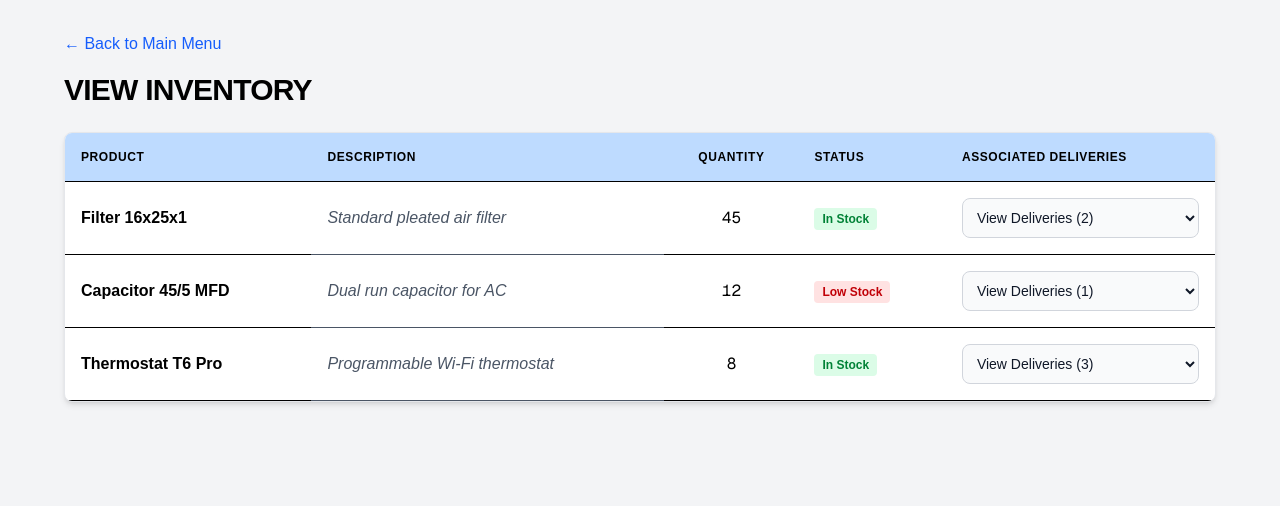
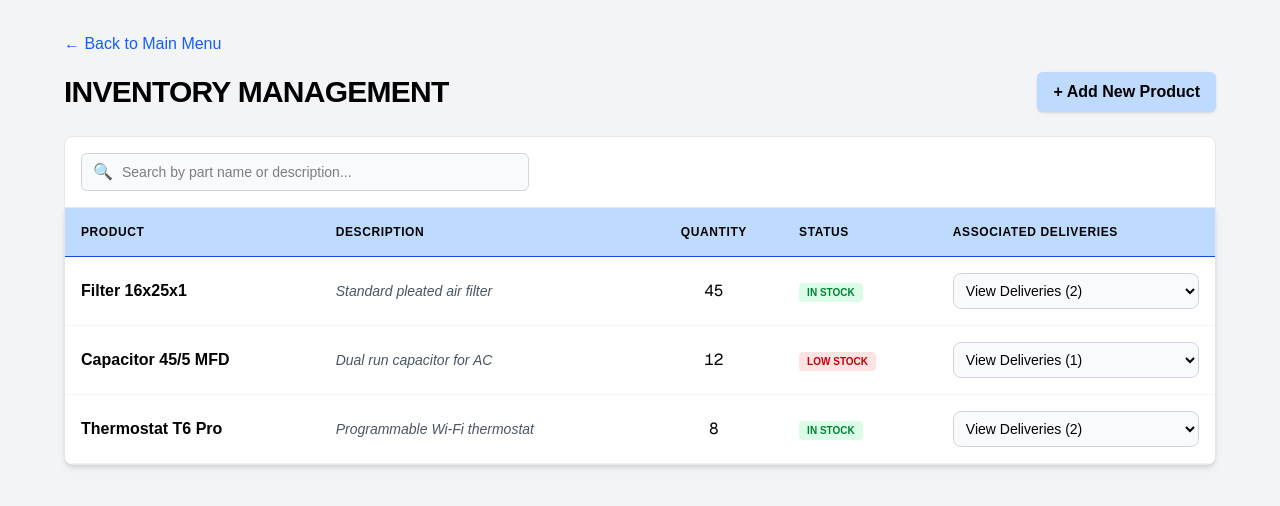
Before and after one commit to michael693215/CMSC447-SP26-TEAM8-HVAC-MEP-INVENTORY, a Next.js app: page /inventory in a window 1280 px wide. Shown: the top 506 px of the page. Built offline with nearby package versions, Linux system fonts and the light colour scheme.

Commit message:
added contact list

```diff
--- /dev/null
+++ b/app/contacts/page.tsx
@@ -0,0 +1,102 @@
+"use client"; // Required for the search functionality
+
+import React, { useState } from 'react';
+import Link from 'next/link';
+
+export default function ContactsPage() {
+  const [searchTerm, setSearchTerm] = useState("");
+
+  const allContacts = [
+    { id: 1, name: "John Miller", company: "Miller Residential HVAC", email: "john@millerhvac.com", phone: "(555) 123-4567", type: "Contractor" },
+    { id: 2, name: "Sarah Chen", company: "City Property Mgmt", email: "schen@citypm.org", phone: "(555) 987-6543", type: "Commercial" },
+    { id: 3, name: "Robert Davis", company: "Davis Parts & Supply", email: "orders@davisparts.com", phone: "(555) 444-5566", type: "Vendor" },
+  ];
+
+  // Filter logic: Checks if name or company includes the search text
+  const filteredContacts = allContacts.filter(contact =>
+    contact.name.toLowerCase().includes(searchTerm.toLowerCase()) ||
+    contact.company.toLowerCase().includes(searchTerm.toLowerCase())
+  );
+
+  return (
+    <div className="min-h-screen bg-gray-100 p-8">
+      <div className="max-w-6xl mx-auto">
+        <Link href="/" className="text-blue-600 hover:underline mb-4 inline-block font-medium">
+          ← Back to Dashboard
+        </Link>
+
+        <div className="flex justify-between items-center mb-6">
+          <h1 className="text-3xl font-bold text-black uppercase tracking-tight">Contact List</h1>
+          <button className="bg-blue-200 text-black px-4 py-2 rounded-md hover:bg-blue-800 transition font-bold">
+            Add New Contact
+          </button>
+        </div>
+
+        {/* --- SEARCH BAR SECTION --- */}
+        <div className="bg-white p-4 rounded-t-lg border-x border-t border-gray-200 flex gap-4 items-center">
+          <div className="relative flex-1">
+            <span className="absolute inset-y-0 left-0 flex items-center pl-3 pointer-events-none text-gray-400">
+              🔍
+            </span>
+            <input
+              type="text"
+              placeholder="Search by name or company..."
+              className="block w-full pl-10 pr-3 py-2 border border-gray-300 rounded-md leading-5 bg-gray-50 text-black placeholder-gray-500 focus:outline-none focus:ring-1 focus:ring-blue-900 focus:border-blue-900 sm:text-sm"
+              value={searchTerm}
+              onChange={(e) => setSearchTerm(e.target.value)}
+            />
+          </div>
+          <button className="px-4 py-2 bg-gray-200 text-gray-700 rounded-md hover:bg-gray-300 text-sm font-medium">
+            Filters
+          </button>
+        </div>
+
+        {/* Table Section */}
+        <div className="bg-white shadow-md rounded-b-lg overflow-hidden border border-gray-200">
+          <table className="w-full text-left border-collapse">
+            <thead className="bg-blue-200 text-black uppercase text-xs tracking-wider">
+              <tr>
+                <th className="p-4 border-b">Contact Name</th>
+                <th className="p-4 border-b">Company / Org</th>
+                <th className="p-4 border-b">Email Address</th>
+                <th className="p-4 border-b">Phone</th>
+                <th className="p-4 border-b">Type</th>
+                <th className="p-4 border-b text-center">Actions</th>
+              </tr>
+            </thead>
+            <tbody>
+              {filteredContacts.length > 0 ? (
+                filteredContacts.map((contact) => (
+                  <tr key={contact.id} className="hover:bg-blue-50 text-black transition-colors">
+                    <td className="p-4 border-b font-bold">{contact.name}</td>
+                    <td className="p-4 border-b text-gray-700">{contact.company}</td>
+                    <td className="p-4 border-b text-blue-600 underline">
+                      <a href={`mailto:${contact.email}`}>{contact.email}</a>
+                    </td>
+                    <td className="p-4 border-b font-mono text-sm">{contact.phone}</td>
+                    <td className="p-4 border-b">
+                      <span className="px-2 py-1 rounded-full text-[10px] font-bold bg-gray-200 text-gray-700 uppercase">
+                        {contact.type}
+                      </span>
+                    </td>
+                    <td className="p-4 border-b text-center">
+                      <button className="text-xs bg-gray-100 hover:bg-gray-200 px-3 py-1 rounded border border-gray-300 transition">
+                        Edit
+                      </button>
+                    </td>
+                  </tr>
+                ))
+              ) : (
+                <tr>
+                  <td colSpan={6} className="p-10 text-center text-gray-500 italic">
+                    No contacts found matching "{searchTerm}"
+                  </td>
+                </tr>
+              )}
+            </tbody>
+          </table>
+        </div>
+      </div>
+    </div>
+  );
+}
--- a/app/inventory/page.tsx
+++ b/app/inventory/page.tsx
@@ -1,7 +1,11 @@
+"use client";
+
+import React, { useState } from 'react';
 import Link from 'next/link';
 
 export default function InventoryPage() {
-  // 1. Updated data structure to include an array of deliveries for each product
+  const [searchTerm, setSearchTerm] = useState("");
+
   const products = [
     {
       id: 1,
@@ -25,58 +29,90 @@ export default function InventoryPage() {
       description: "Programmable Wi-Fi thermostat",
       qty: 8,
       status: "In Stock",
-      deliveries: ["DEL-441 (Feb 10)", "DEL-990 (Mar 22)", "DEL-112 (Apr 05)"]
+      deliveries: ["DEL-441 (Feb 10)", "DEL-990 (Mar 22)"]
     },
   ];
 
+  const filteredProducts = products.filter(item =>
+    item.name.toLowerCase().includes(searchTerm.toLowerCase()) ||
+    item.description.toLowerCase().includes(searchTerm.toLowerCase())
+  );
+
   return (
-    <div className="min-h-screen bg-gray-100 p-8">
+    <div className="min-h-screen bg-gray-100 p-8 text-black">
       <div className="max-w-6xl mx-auto">
-        {/* Navigation Back */}
-        <Link href="/" className="text-blue-600 hover:underline mb-4 inline-block">
+        <Link href="/" className="text-blue-600 hover:underline mb-4 inline-block font-medium">
           ← Back to Main Menu
         </Link>
 
-        <h1 className="text-3xl font-bold mb-6 text-black uppercase tracking-tight">View Inventory</h1>
+        <div className="flex justify-between items-center mb-6">
+          <h1 className="text-3xl font-bold uppercase tracking-tight">Inventory Management</h1>
+          {/* Using the brighter blue from your screenshot */}
+          <button className="bg-blue-200 text-black px-4 py-2 rounded-md hover:bg-blue-700 transition font-bold shadow-sm">
+            + Add New Product
+          </button>
+        </div>
 
-        {/* Updated Table */}
-        <div className="bg-white shadow-md rounded-lg overflow-hidden border border-gray-200">
+        {/* SEARCH BAR SECTION */}
+        <div className="bg-white p-4 rounded-t-lg border-x border-t border-gray-200">
+          <div className="relative w-full max-w-md">
+            <span className="absolute inset-y-0 left-0 flex items-center pl-3 pointer-events-none text-gray-400">
+              🔍
+            </span>
+            <input
+              type="text"
+              placeholder="Search by part name or description..."
+              className="block w-full pl-10 pr-3 py-2 border border-gray-300 rounded-md bg-gray-50 focus:ring-2 focus:ring-blue-600 focus:border-blue-600 sm:text-sm outline-none"
+              value={searchTerm}
+              onChange={(e) => setSearchTerm(e.target.value)}
+            />
+          </div>
+        </div>
+
+        {/* Table Section */}
+        <div className="bg-white shadow-md rounded-b-lg overflow-hidden border border-gray-200">
           <table className="w-full text-left border-collapse">
-            <thead className="bg-blue-200 text-black uppercase text-xs tracking-wider">
+            {/* Header set to the vibrant blue to match your UI */}
+            <thead className="bg-blue-200 text-black uppercase text-xs tracking-wider font-bold">
               <tr>
-                <th className="p-4 border-b">Product</th>
-                <th className="p-4 border-b">Description</th>
-                <th className="p-4 border-b text-center">Quantity</th>
-                <th className="p-4 border-b">Status</th>
-                <th className="p-4 border-b">Associated Deliveries</th>
+                <th className="p-4 border-b border-blue-700">Product</th>
+                <th className="p-4 border-b border-blue-700">Description</th>
+                <th className="p-4 border-b border-blue-700 text-center">Quantity</th>
+                <th className="p-4 border-b border-blue-700">Status</th>
+                <th className="p-4 border-b border-blue-700">Associated Deliveries</th>
               </tr>
             </thead>
             <tbody>
-              {products.map((item) => (
-                <tr key={item.id} className="hover:bg-blue-50 text-black transition-colors">
-                  <td className="p-4 border-b font-bold">{item.name}</td>
-                  <td className="p-4 border-b text-gray-600 italic">{item.description}</td>
-                  <td className="p-4 border-b text-center font-mono">{item.qty}</td>
-                  <td className="p-4 border-b">
-                    <span className={`px-2 py-1 rounded text-xs font-bold ${
+              {filteredProducts.length > 0 ? (
+                filteredProducts.map((item) => (
+                  <tr key={item.id} className="hover:bg-blue-50 transition-colors border-b border-gray-100">
+                    <td className="p-4 font-bold">{item.name}</td>
+                    <td className="p-4 text-gray-600 italic text-sm">{item.description}</td>
+                    <td className="p-4 text-center font-mono">{item.qty}</td>
+                    <td className="p-4">
+                      <span className={`px-2 py-1 rounded text-[10px] font-bold uppercase ${
                         item.status === "Low Stock" ? "bg-red-100 text-red-700" : "bg-green-100 text-green-700"
                       }`}>
                         {item.status}
                       </span>
                     </td>
-                  {/* Dropdown Menu Column */}
-                  <td className="p-4 border-b">
-                    <select className="bg-gray-50 border border-gray-300 text-gray-900 text-sm rounded-lg focus:ring-blue-500 focus:border-blue-500 block w-full p-2.5">
-                      <option defaultValue="">View Deliveries ({item.deliveries.length})</option>
-                      {item.deliveries.map((delivery, index) => (
-                        <option key={index} value={delivery}>
-                          {delivery}
-                        </option>
+                    <td className="p-4">
+                      <select className="bg-gray-50 border border-gray-300 text-sm rounded-lg block w-full p-2 outline-none focus:border-blue-600">
+                        <option>View Deliveries ({item.deliveries.length})</option>
+                        {item.deliveries.map((delivery, idx) => (
+                          <option key={idx}>{delivery}</option>
                         ))}
                       </select>
                     </td>
                   </tr>
-              ))}
+                ))
+              ) : (
+                <tr>
+                  <td colSpan={5} className="p-10 text-center text-gray-500 italic">
+                    No product found "{searchTerm}"
+                  </td>
+                </tr>
+              )}
             </tbody>
           </table>
         </div>
```
Lines whose indentation alone changed are shown as unchanged.
